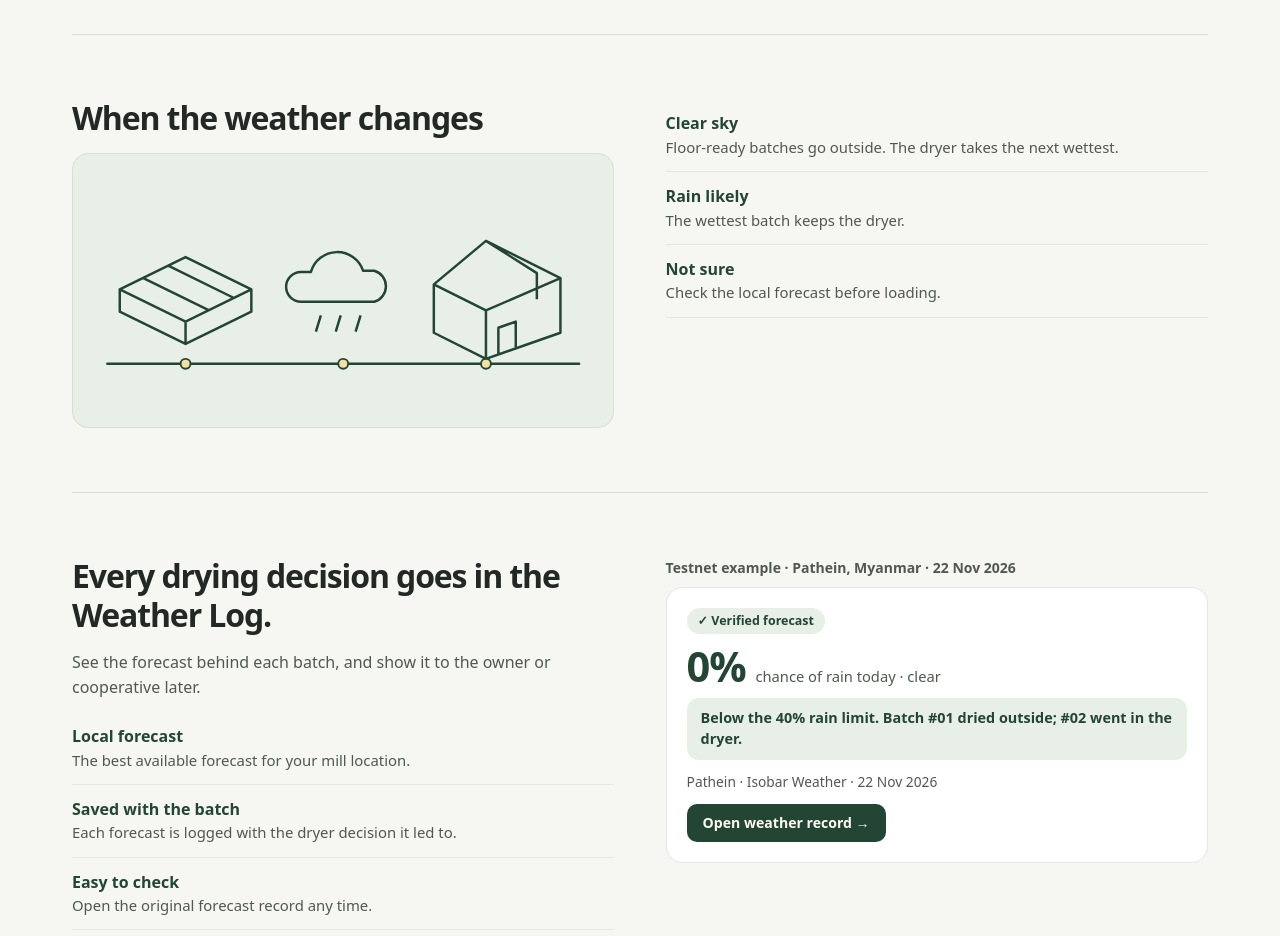
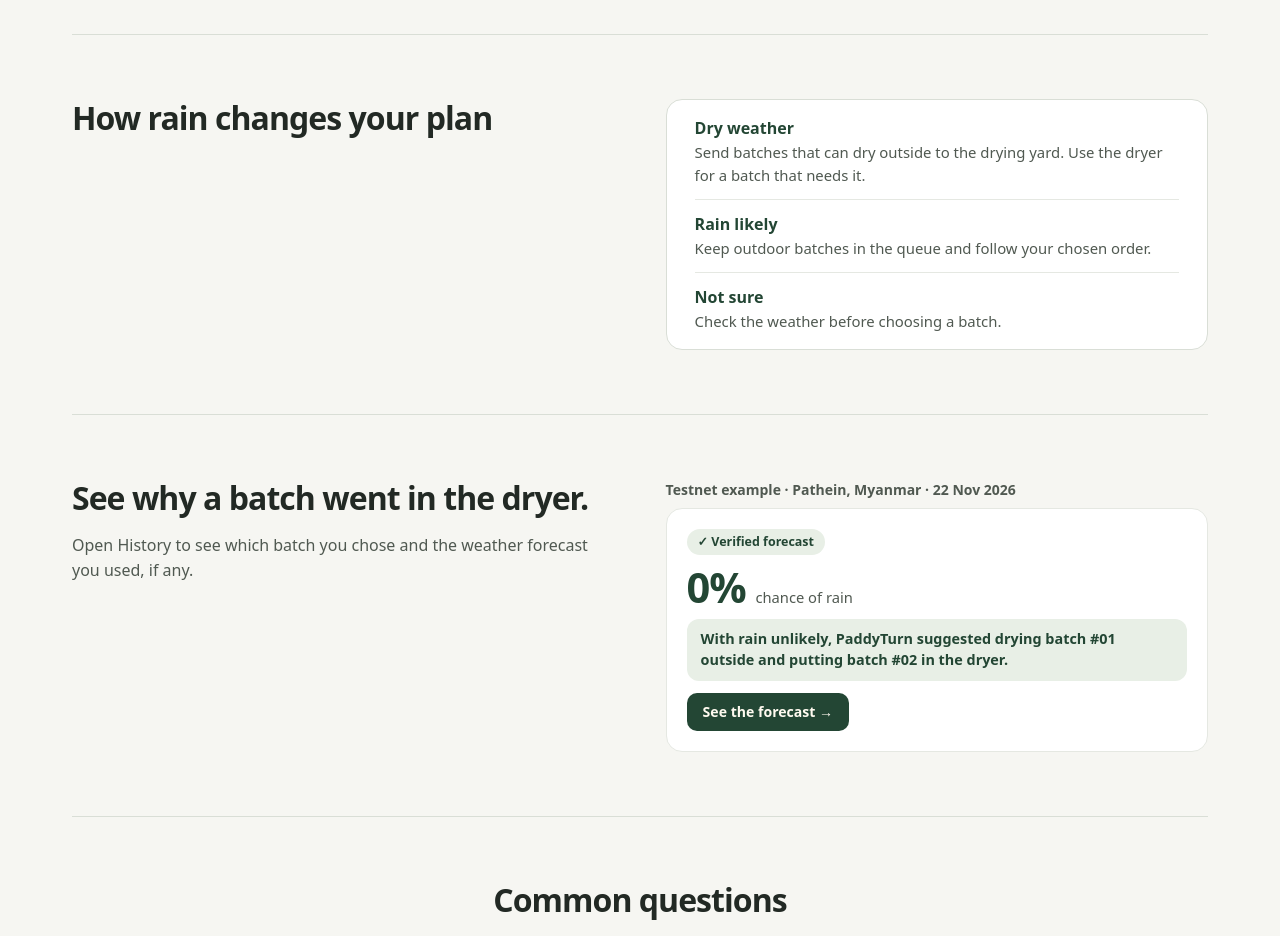
Before and after one commit to thesithunyein/paddyturn, a Next.js app: page / in a window 1280 px wide. Shown: the part 696-1632 px from the top of the page. Built offline with nearby package versions, Linux system fonts and the light colour scheme.

Commit message:
Use plain product language and simplify homepage

```diff
--- a/app/docs/content.tsx
+++ b/app/docs/content.tsx
@@ -51,7 +51,7 @@ export const docs: Record<Lang, Docs> = {
         </ol>
         <p>If the record is not published yet, PaddyTurn uses the provider’s daily peak and labels it. If anything cannot be verified, it asks you to check the sky instead of guessing.</p></> },
       { id: 'verify', title: 'Verify a forecast', body: <>
-        <p>In <strong>History → Weather Log</strong>, choose <strong>Check on Telegraph</strong>. The proof page shows the verification, place, provider, cost and hourly rain chance, with a link to the raw record.</p>
+        <p>In <strong>History</strong>, open <strong>View forecast</strong> under the batch, then choose <strong>Check on Telegraph</strong>. The weather record shows where the forecast came from, what it cost, and the chance of rain.</p>
         <p>Example: <Link href={`/proof/${proof}`}>a real check for Pathein, 22 Nov 2026</Link>. Or check it from a terminal:</p>
         <pre><code>{code.curl}</code></pre></> },
       { id: 'sync', title: 'Sync devices', body: <>
--- a/app/landing.css
+++ b/app/landing.css
@@ -12,7 +12,7 @@
 }
 .landing-copy { display: flex; flex-direction: column; justify-content: center; align-items: flex-start; padding: clamp(24px, 3.6vw, 48px); border-radius: var(--radius); background: var(--green); color: var(--surface) }
 .landing-overview { display: grid; grid-template-rows: auto 1fr; gap: 16px; min-width: 0 }
-.landing-hero h1 { max-width: 18ch; font-size: clamp(2.15rem, 4vw, 3.6rem); line-height: 1.08; font-weight: 800; color: inherit; text-wrap: balance }
+.landing-hero h1 { max-width: 18ch; font-size: clamp(2.15rem, 4vw, 3.6rem); line-height: 1.1; color: inherit; text-wrap: balance }
 .landing-copy > p { max-width: 40ch; color: var(--surface); margin: 14px 0 20px }
 .landing-copy .landing-trust { font-size: .875rem; margin: 16px 0 0 }
 .landing-action, .landing-ghost { display: inline-flex; align-items: center; min-height: 44px; padding: 10px 16px; border-radius: var(--control-radius); font-size: .9rem; font-weight: 700 }
@@ -28,7 +28,7 @@
 .landing-weather, .landing-proof, .landing-faq { border-top: 1px solid var(--line); padding-block: clamp(32px, 5vw, 64px) }
 .landing-steps { padding: clamp(16px, 2.4vw, 26px); border: 1px solid var(--line); border-radius: var(--radius); background: var(--surface) }
 .landing section.landing-steps h2 { font-size: 1.25rem; margin-bottom: 12px }
-.landing section h2 { font-size: clamp(1.45rem, 2.8vw, 2rem); line-height: 1.2; font-weight: 800; letter-spacing: -.035em; margin-bottom: 16px }
+.landing section h2 { font-size: clamp(1.45rem, 2.8vw, 2rem); line-height: 1.2; margin-bottom: 16px }
 .landing-steps ol { display: grid; gap: 8px; padding-left: 24px; margin: 0 }
 .landing-steps li { padding-left: 4px }
 .landing-steps li::marker { color: var(--green); font-weight: 800 }
@@ -36,23 +36,13 @@
 .landing-steps p, .landing dd, .landing-questions p { color: var(--muted); font-size: .93rem }
 
 .landing-weather, .landing-proof { display: grid; grid-template-columns: minmax(0, 1fr) minmax(0, 1fr); gap: clamp(16px, 4vw, 56px) }
-.workflow-stage { margin: 0; padding: 0 12px; border: 1px solid var(--line); border-radius: var(--radius); background: var(--green-soft); perspective: 680px; overflow: hidden }
-.workflow-drawing { display: block; width: 100%; height: auto }
-.workflow-wire { stroke: var(--green) }
-.workflow-track { stroke: var(--ring); stroke-width: 1; stroke-dasharray: 3 5 }
-.workflow-trace { stroke: var(--green); stroke-width: 2; stroke-linecap: round }
-.workflow-nodes { fill: var(--grain); stroke: var(--green); stroke-width: 1.5 }
 .landing section[id] { scroll-margin-block-start: 24px }
 @media (prefers-reduced-motion: no-preference) {
   html:has(.landing) { scroll-behavior: smooth }
-  @supports (animation-timeline: view()) {
-    .workflow-trace { stroke-dasharray: 1; animation: workflow-trace linear both; animation-timeline: view(); animation-range: entry 10% cover 42% }
-  }
 }
-@media (hover: hover) and (pointer: fine) and (prefers-reduced-motion: no-preference) {
-  .workflow-drawing { transform: rotateX(var(--tilt-x, 0deg)) rotateY(var(--tilt-y, 0deg)); transition: transform 150ms ease-out }
-}
-@keyframes workflow-trace { from { stroke-dashoffset: 1 } to { stroke-dashoffset: 0 } }
+.landing-weather { align-items: start }
+.landing-weather dl { padding: 4px clamp(16px, 3vw, 28px); background: var(--surface); border: 1px solid var(--line); border-radius: var(--radius) }
+.landing-weather dl > div:last-child { border-bottom: 0 }
 .landing dl, .landing dd { margin: 0 }
 .landing dl > div { padding-block: 12px; border-bottom: 1px solid var(--line-soft) }
 .landing dt { color: var(--green); font-weight: 750 }
--- a/app/page.tsx
+++ b/app/page.tsx
@@ -1,7 +1,6 @@
 'use client'
 
 import Link from 'next/link'
-import type { PointerEvent } from 'react'
 import { LanguageToggle, useT } from '../lib/i18n'
 import './landing.css'
 
@@ -11,36 +10,7 @@ const proofSignal = '0xd06ae8c038d83ecd2c1fc631210b7e87dad9cdb618abca1547b43d205
 const proofUrl = `/proof/${proofSignal}`
 
 const steps = [1, 2, 3] as const
-const proofPoints = [1, 2, 3] as const
 const questions = [1, 2, 3, 4, 5, 6, 7] as const
-
-function tiltWorkflow(event: PointerEvent<HTMLElement>) {
-  if (event.pointerType !== 'mouse' || !window.matchMedia('(prefers-reduced-motion: no-preference)').matches) return
-  const { currentTarget, clientX, clientY } = event
-  const bounds = currentTarget.getBoundingClientRect()
-  currentTarget.style.setProperty('--tilt-x', `${(0.5 - (clientY - bounds.top) / bounds.height) * 8}deg`)
-  currentTarget.style.setProperty('--tilt-y', `${((clientX - bounds.left) / bounds.width - 0.5) * 10}deg`)
-}
-
-function resetWorkflow(event: PointerEvent<HTMLElement>) {
-  event.currentTarget.style.removeProperty('--tilt-x')
-  event.currentTarget.style.removeProperty('--tilt-y')
-}
-
-function WorkflowScene() {
-  return <figure className="workflow-stage" aria-hidden="true" onPointerMove={tiltWorkflow} onPointerLeave={resetWorkflow}>
-    <svg className="workflow-drawing" viewBox="0 0 416 220" fill="none">
-      <path className="workflow-track" d="M18 169H398" />
-      <path className="workflow-trace" pathLength="1" d="M18 169H398" />
-      <g className="workflow-wire" strokeWidth="2" strokeLinejoin="round">
-        <path d="m28 109 53-26 53 26-53 26-53-26Zm0 0v18l53 26 53-26v-18M81 135v18M47 100l53 26m-33-36 53 26" />
-        <path d="M174 119a12 12 0 0 1 0-24h8a22 22 0 0 1 42-1h9a13 13 0 0 1 0 25h-59Zm16 11-4 13m20-13-4 13m20-13-4 13" />
-        <path d="m281 105 42-35 60 30v44l-60 21-42-21v-39Zm0 0 42 21 60-26m-60 26v39m0-95 41 26v21m-31 44v-21l14-5v21" />
-      </g>
-      <g className="workflow-nodes"><circle cx="81" cy="169" r="4" /><circle cx="208" cy="169" r="4" /><circle cx="323" cy="169" r="4" /></g>
-    </svg>
-  </figure>
-}
 
 function OpenWorkspace() {
   const t = useT()
@@ -84,7 +54,6 @@ export default function Landing() {
     <section className="landing-weather" aria-labelledby="weather-title">
       <div className="weather-intro">
         <h2 id="weather-title">{t('wx.title')}</h2>
-        <WorkflowScene />
       </div>
       <dl>
         {(['dry', 'rain', 'unsure'] as const).map(id => <div key={id}><dt>{t(`wx.${id}.t`)}</dt><dd>{t(`wx.${id}.d`)}</dd></div>)}
@@ -94,7 +63,6 @@ export default function Landing() {
       <div className="proof-copy">
         <h2 id="proof-title">{t('proof.title')}</h2>
         <p>{t('proof.sub')}</p>
-        <dl>{proofPoints.map(n => <div key={n}><dt>{t(`proof.${n}.t`)}</dt><dd>{t(`proof.${n}.d`)}</dd></div>)}</dl>
       </div>
       <figure className="proof-sample">
         <figcaption>{t('proof.caption')}</figcaption>
@@ -103,10 +71,9 @@ export default function Landing() {
             <span className="badge ok">{t('proof.badge')}</span>
           </div>
           <div className="evidence-main">
-            <p className="evidence-figure"><strong>0%</strong><span>{t('ev.chanceDay')} · clear</span></p>
+            <p className="evidence-figure"><strong>0%</strong><span>{t('proof.rainChance')}</span></p>
             <p className="verdict dry">{t('proof.sample')}</p>
           </div>
-          <p className="evidence-meta">Pathein · Isobar Weather · 22 Nov 2026</p>
           <a className="evidence-link" href={proofUrl}>{t('proof.open')}</a>
         </div>
       </figure>
--- a/app/style.css
+++ b/app/style.css
@@ -3,7 +3,9 @@
 
 /* ---------- Tokens ---------- */
 :root {
-  --display: 'Manrope Variable', system-ui, sans-serif;
+  --font-ui: 'Manrope Variable', system-ui, sans-serif;
+  --display: var(--font-ui);
+  --heading-weight: 750;
   --ink: #222924;
   --muted: #505951;
   --faint: #5e6a61;
@@ -20,7 +22,7 @@
   --rain-soft: #e6edf5;
   --radius: 16px;
   --shadow: none;
-  font-family: 'Manrope Variable', system-ui, sans-serif;
+  font-family: var(--font-ui);
   font-size: 100%;
   color: var(--ink);
   background: var(--bg);
@@ -33,8 +35,9 @@ main.app { max-width: 920px }
 .app .workspace-title { font-size: clamp(1.9rem, 4vw, 2.6rem); margin: 24px 0 16px }
 .app .workspace-title + .status { margin-top: 0 }
 h1, h2, h3 { margin: 0; color: var(--ink) }
-h1 { font-family: var(--display); font-optical-sizing: auto; font-weight: 590; font-size: clamp(2.4rem, 5.6vw, 4.4rem); letter-spacing: -.05em; line-height: 1.02 }
-h2 { font-size: 1.02rem; letter-spacing: -.02em }
+h1 { font-size: clamp(2.4rem, 5.6vw, 4.4rem); line-height: 1.1 }
+h1, h2, h3 { font-weight: var(--heading-weight); letter-spacing: -.03em }
+h2 { font-size: 1.02rem }
 p { margin: 0 }
 a { color: var(--green) }
 main a { text-decoration: none }
@@ -215,7 +218,7 @@ dialog .check { display: flex; align-items: center; gap: 8px; margin: 16px 0 }
 .lang-toggle button[aria-pressed=true] { background: var(--green); color: #fffaf0 }
 /* Latin fonts have no Myanmar glyphs: use system Myanmar fonts with taller lines. */
 :lang(my) body, :lang(my) h1, :lang(my) h2, :lang(my) h3, :lang(my) button, :lang(my) input, :lang(my) select,
-[lang=my] { font-family: "Noto Sans Myanmar", "Myanmar Text", "Pyidaungsu", Padauk, "Myanmar Sangam MN", system-ui, sans-serif }
+[lang=my] { --display: "Noto Sans Myanmar", "Myanmar Text", "Pyidaungsu", Padauk, "Myanmar Sangam MN", system-ui, sans-serif; font-family: var(--display) }
 :lang(my) body { line-height: 1.75 }
 /* Myanmar glyphs are much taller than Latin at the same size. */
 :lang(my) h1 { font-size: clamp(1.6rem, 3.2vw, 2.4rem); line-height: 1.45; letter-spacing: 0 }
@@ -257,9 +260,7 @@ dialog .check { display: flex; align-items: center; gap: 8px; margin: 16px 0 }
 /* ---------- De-template pass ----------
    Sentence-case labels instead of tracked uppercase kickers, one sans family
    with weight for hierarchy, white surfaces on a neutral background. */
-h1 { font-weight: 800; letter-spacing: -.035em; line-height: 1.06 }
-.status-answer { font-weight: 800; letter-spacing: -.03em }
-.evidence-figure strong { font-weight: 800; letter-spacing: -.03em }
+.status-answer, .evidence-figure strong { font-weight: var(--heading-weight); letter-spacing: -.03em }
 .status-label, .weather-switch > span, thead th, .proof-days thead th, .evidence-facts dt, .tech-row dt {
   text-transform: none; letter-spacing: 0; font-size: .82rem; font-weight: 600
 }
--- a/lib/messages.ts
+++ b/lib/messages.ts
@@ -5,11 +5,11 @@ export const messages = {
     'lang.label': 'Language',
     'sample.start': 'Start your own queue',
     'sample.note': 'Sample mill. Try Rain likely, then Dry weather, and see which batch gets the dryer. Changes reset when you reload.',
-    'proof.open': 'Open weather record →',
+    'proof.open': 'See the forecast →',
     'proof.badge': '✓ Verified forecast',
     'hero.pill.floor': 'Outdoor Floor • Clear Sky (0% rain)',
     'hero.pill.dryer': 'Mechanical Dryer • Batch #02 (24% moisture)',
-    'nav.sample': 'Sample Log',
+    'nav.sample': 'Example',
     'nav.how': 'How it works', 'nav.proof': 'Verified forecasts', 'nav.faq': 'FAQ', 'nav.docs': 'Docs',
     'hero.title': 'Know which batch to dry next.',
     'hero.sub': 'Add your batches, check for rain, and see which batch should go in the dryer.',
@@ -26,23 +26,24 @@ export const messages = {
     'step.1.t': 'Add batches', 'step.1.d': 'Enter arrival time, moisture, and whether each batch can dry outside.',
     'step.2.t': 'Check for rain', 'step.2.d': 'Set the weather yourself or check a local forecast.',
     'step.3.t': 'Confirm the next batch', 'step.3.d': 'Review the suggestion and save your choice in History.',
-    'wx.title': 'When the weather changes',
-    'wx.dry.t': 'Clear sky', 'wx.dry.d': 'Floor-ready batches go outside. The dryer takes the next wettest.',
-    'wx.rain.t': 'Rain likely', 'wx.rain.d': 'The wettest batch keeps the dryer.',
-    'wx.unsure.t': 'Not sure', 'wx.unsure.d': 'Check the local forecast before loading.',
-    'proof.title': 'Every drying decision goes in the Weather Log.',
-    'proof.sub': 'See the forecast behind each batch, and show it to the owner or cooperative later.',
+    'wx.title': 'How rain changes your plan',
+    'wx.dry.t': 'Dry weather', 'wx.dry.d': 'Send batches that can dry outside to the drying yard. Use the dryer for a batch that needs it.',
+    'wx.rain.t': 'Rain likely', 'wx.rain.d': 'Keep outdoor batches in the queue and follow your chosen order.',
+    'wx.unsure.t': 'Not sure', 'wx.unsure.d': 'Check the weather before choosing a batch.',
+    'proof.title': 'See why a batch went in the dryer.',
+    'proof.sub': 'Open History to see which batch you chose and the weather forecast you used, if any.',
     'proof.1.t': 'Local forecast', 'proof.1.d': 'The best available forecast for your mill location.',
     'proof.2.t': 'Saved with the batch', 'proof.2.d': 'Each forecast is logged with the dryer decision it led to.',
     'proof.3.t': 'Easy to check', 'proof.3.d': 'Open the original forecast record any time.',
     'proof.caption': 'Testnet example · Pathein, Myanmar · 22 Nov 2026',
-    'proof.sample': 'Below the 40% rain limit. Batch #01 dried outside; #02 went in the dryer.',
-    'faq.title': 'FAQ',
+    'proof.rainChance': 'chance of rain',
+    'proof.sample': 'With rain unlikely, PaddyTurn suggested drying batch #01 outside and putting batch #02 in the dryer.',
+    'faq.title': 'Common questions',
     'faq.1.q': 'Do I need an account?', 'faq.1.a': 'No. Open the Mill Queue and log a batch.',
     'faq.2.q': 'Where is my data saved?', 'faq.2.a': 'On this device, or on every device in your mill if you use a mill code.',
-    'faq.3.q': 'Where do the forecasts come from?', 'faq.3.a': 'From ranked weather providers on the Telegraph network, for the mill location you enter.',
+    'faq.3.q': 'Where do the forecasts come from?', 'faq.3.a': 'PaddyTurn gets a local forecast through Telegraph for the place you enter.',
     'faq.4.q': 'Do I need an access code?', 'faq.4.a': 'You can add batches and set the weather for free. A live forecast needs an access code and uses testnet funds.',
-    'faq.5.q': 'How do I look up a past decision?', 'faq.5.a': 'Open History in the Mill Queue and choose Weather Log on any batch.',
+    'faq.5.q': 'How do I see what I dried before?', 'faq.5.a': 'Open History. If you used a forecast, choose View forecast under the batch.',
     'faq.6.q': 'What if I can’t get a forecast?', 'faq.6.a': 'Check local conditions and set the weather yourself.',
     'faq.7.q': 'Can I use it to decide when to store paddy?', 'faq.7.a': 'Use a moisture meter to check whether paddy is ready to store.',
     'foot.workspace': 'Mill Queue', 'foot.docs': 'Documentation', 'foot.issue': 'Report an issue',
@@ -55,10 +56,10 @@ export const messages = {
     'app.waiting': 'Waiting batches', 'app.sortBy': 'Sort by', 'app.sort.moisture': 'Wettest first', 'app.sort.arrival': 'First to arrive',
     'app.col.batch': 'Batch', 'app.col.arrival': 'Arrival', 'app.col.moisture': 'Moisture', 'app.col.outdoor': 'Outdoor',
     'app.col.actions': 'Actions', 'app.col.assignedAt': 'Assigned at', 'app.col.forecast': 'Forecast',
-    'app.eligible': 'Eligible', 'app.edit': 'Edit {id}',
+    'app.eligible': 'Can dry outside', 'app.edit': 'Edit {id}',
     'app.empty': 'No batches in queue', 'app.opening': 'Opening workspace…', 'app.emptyHint': 'Add a batch when it arrives at the mill.',
     'app.addFirst': 'Add first batch',
-    'app.historyTitle': 'Dryer history', 'app.viewEvidence': 'Weather Log', 'hist.dried': 'Put in the dryer', 'hist.noForecast': 'No forecast used', 'fc.more': 'More options', 'ev.netNote': 'Telegraph testnet',
+    'app.historyTitle': 'Dryer history', 'app.viewEvidence': 'View forecast', 'hist.dried': 'Put in the dryer', 'hist.noForecast': 'No forecast used', 'fc.more': 'More options', 'ev.netNote': 'Telegraph testnet',
     'app.noHistory': 'No dryer assignments yet', 'app.noHistoryHint': 'Assigned batches appear here.',
     'app.savedBrowser': 'Saved in this browser',
     'sync.use': 'Sync with a mill code', 'sync.code': 'Mill code',
@@ -78,7 +79,7 @@ export const messages = {
     'fc.accessHint': 'Uses testnet funds. Access code required.',
     'fc.checking': 'Checking…', 'fc.get': 'Buy testnet forecast', 'fc.notNeeded': 'The next batch does not need a forecast.',
     'fc.inProgress': 'Checking forecast…', 'fc.unavailable': 'Forecast unavailable.',
-    'fc.expired': 'Forecast expired. Check current conditions.', 'fc.failed': 'Forecast unavailable. Check settlement before retrying.',
+    'fc.expired': 'This forecast is out of date. Check the weather again.', 'fc.failed': 'Couldn’t get a forecast. Check the previous request before trying again.',
     'dlg.edit': 'Edit batch', 'dlg.add': 'Add batch', 'dlg.close': 'Close', 'dlg.id': 'Batch ID', 'dlg.idHint': 'e.g. PT-024',
     'dlg.arrival': 'Arrival', 'dlg.moisture': 'Moisture reading (%)', 'dlg.outdoor': 'This batch can dry outdoors',
     'dlg.unique': 'Enter a unique batch ID.', 'dlg.remove': 'Remove batch', 'dlg.save': 'Save batch',
@@ -86,20 +87,21 @@ export const messages = {
     'ev.verified': '✓ Verified by Telegraph', 'ev.notVerified': 'Not verified', 'ev.testnet': 'Testnet',
     'ev.recordChecked': 'Public record checked', 'ev.recordPending': 'Public record pending',
     'ev.chanceWindow': 'chance of rain, next {h} h', 'ev.chanceDay': 'chance of rain today', 'ev.peakHourly': 'peak hourly rain',
-    'ev.rain': '{t}% or more. Keep it in the dryer queue.', 'ev.dry': 'Below {t}%. Safe to dry outside.',
+    'ev.rain': 'Rain chance is {t}% or higher. Keep this batch in the dryer queue.', 'ev.dry': 'Rain chance is below {t}%. Check local conditions before drying outside.',
     'ev.place': 'Place', 'ev.source': 'Source', 'ev.cost': 'Cost', 'ev.checked': 'Checked', 'ev.signal': 'Signal',
     'ev.costValue': '{c} test USDC', 'ev.check': 'Check on Telegraph →', 'ev.tech': 'View receipt', 'fc.view': 'View rain check', 'dlg.done': 'Done', 'wx.label': 'Weather',
     'ev.copy': 'Copy', 'ev.copied': 'Copied',
 
-    'pf.title': 'Forecast proof', 'pf.down': 'Telegraph is not responding', 'pf.downHint': 'Try again in a minute, or open the record directly.',
+    'pf.title': 'Weather record', 'pf.down': 'Weather record unavailable', 'pf.downHint': 'Try again in a minute or open the record on Telegraph.',
     'pf.open': 'Open on Telegraph ↗', 'pf.fallback': 'Weather check', 'pf.recorded': 'Recorded', 'pf.request': 'Request',
     'pf.byDay': 'Rain chance by day', 'pf.day': 'Day', 'pf.chance': 'Rain chance', 'pf.rain': 'Rain', 'pf.temp': 'Temp',
     'pf.hourly': 'Hourly rain chance', 'pf.peak': 'Hourly rain chance, peak {p}%', 'pf.yourself': 'Check it yourself',
-    'pf.match': 'Telegraph published this record. Its payload hash is checked with keccak256 and matches.',
-    'pf.noMatch': 'Telegraph published this record, but its payload hash does not match.',
-    'pf.raw': 'Open the raw record on Telegraph ↗', 'pf.back': 'Open the PaddyTurn workspace →',
+    'pf.match': 'This record matches the original published by Telegraph.',
+    'pf.noMatch': 'This record could not be verified against the original.',
+    'pf.raw': 'See the original on Telegraph ↗', 'pf.back': 'Back to the workspace →',
   },
   my: {
+    'proof.rainChance': 'မိုးရွာနိုင်ခြေ',
     'lang.label': 'ဘာသာစကား',
     'sample.start': 'ကိုယ်ပိုင် စာရင်း စတင်ရန်',
     'sample.note': 'နမူနာဆန်စက်။ မိုးရွာနိုင် နဲ့ မိုးမရွာ ကို အလှည့်ကျ ရွေးပြီး ဘယ်အသုတ် စက်ထဲဝင်မလဲ ကြည့်ပါ။ စာမျက်နှာ ပြန်ဖွင့်ရင် နမူနာအတိုင်း ပြန်ဖြစ်ပါမယ်။',
@@ -128,13 +130,13 @@ export const messages = {
     'wx.dry.t': 'ကောင်းကင်ကြည်', 'wx.dry.d': 'လှန်းကွင်းတင်နိုင်သော အသုတ်များ အပြင်သို့၊ အခြောက်ခံစက်က နောက်ထပ် အစိုဆုံးကို ယူသည်။',
     'wx.rain.t': 'မိုးရွာနိုင်', 'wx.rain.d': 'အစိုဆုံး အသုတ်က အခြောက်ခံစက်ကို ရယူသည်။',
     'wx.unsure.t': 'မသေချာ', 'wx.unsure.d': 'မထည့်မီ ဒေသ ခန့်မှန်းချက်ကို စစ်ပါ။',
-    'proof.title': 'အခြောက်ခံ ဆုံးဖြတ်ချက်တိုင်း ရာသီဥတု မှတ်တမ်းထဲ ရောက်သည်။',
-    'proof.sub': 'အသုတ်တစ်ခုစီ၏ နောက်ကွယ်ရှိ ခန့်မှန်းချက်ကို ကြည့်ပြီး ပိုင်ရှင် သို့မဟုတ် သမဝါယမကို နောင်တွင် ပြနိုင်သည်။',
+    'proof.title': 'ဘယ်အသုတ်ကို ဘာကြောင့် စက်ထဲ ထည့်ခဲ့လဲ ကြည့်ပါ။',
+    'proof.sub': 'မှတ်တမ်းမှာ သင်ရွေးခဲ့တဲ့ အသုတ်နဲ့ သုံးခဲ့တဲ့ မိုးခန့်မှန်းချက်ကို ကြည့်နိုင်ပါတယ်။',
     'proof.1.t': 'ဒေသ ခန့်မှန်းချက်', 'proof.1.d': 'သင့်ဆန်စက် တည်နေရာအတွက် ရနိုင်သမျှ အကောင်းဆုံး ခန့်မှန်းချက်။',
     'proof.2.t': 'အသုတ်နှင့်အတူ သိမ်းသည်', 'proof.2.d': 'ခန့်မှန်းချက်တိုင်းကို ၎င်းကြောင့် ချခဲ့သော အခြောက်ခံ ဆုံးဖြတ်ချက်နှင့်အတူ မှတ်တမ်းတင်သည်။',
     'proof.3.t': 'စစ်ဆေးရ လွယ်', 'proof.3.d': 'မူရင်း ခန့်မှန်းချက် မှတ်တမ်းကို အချိန်မရွေး ဖွင့်ကြည့်နိုင်သည်။',
     'proof.caption': 'နမူနာ မှတ်တမ်း · ပုသိမ် · ၂၀၂၆ နိုဝင်ဘာ ၂၂',
-    'proof.sample': 'မိုး ၄၀% ကန့်သတ်ချက်အောက်။ အသုတ် #01 ကို အပြင်လှန်းပြီး #02 ကို အခြောက်ခံစက်ထဲ ထည့်ခဲ့သည်။',
+    'proof.sample': 'မိုးရွာနိုင်ခြေ နည်းလို့ #01 ကို အပြင်လှန်းပြီး #02 ကို စက်ထဲ ထည့်ဖို့ PaddyTurn က အကြံပေးခဲ့ပါတယ်။',
     'faq.title': 'မေးလေ့ရှိသော မေးခွန်းများ',
     'faq.1.q': 'အကောင့် လိုပါသလား။', 'faq.1.a': 'မလိုပါ။ ဆန်စက် စာရင်းကို ဖွင့်ပြီး အသုတ် မှတ်ပါ။',
     'faq.2.q': 'ဒေတာကို ဘယ်မှာ သိမ်းသလဲ။', 'faq.2.a': 'ဤစက်ပေါ်တွင် သို့မဟုတ် ဆန်စက်ကုဒ် သုံးလျှင် ဆန်စက်ရှိ စက်အားလုံးတွင် သိမ်းသည်။',
```
